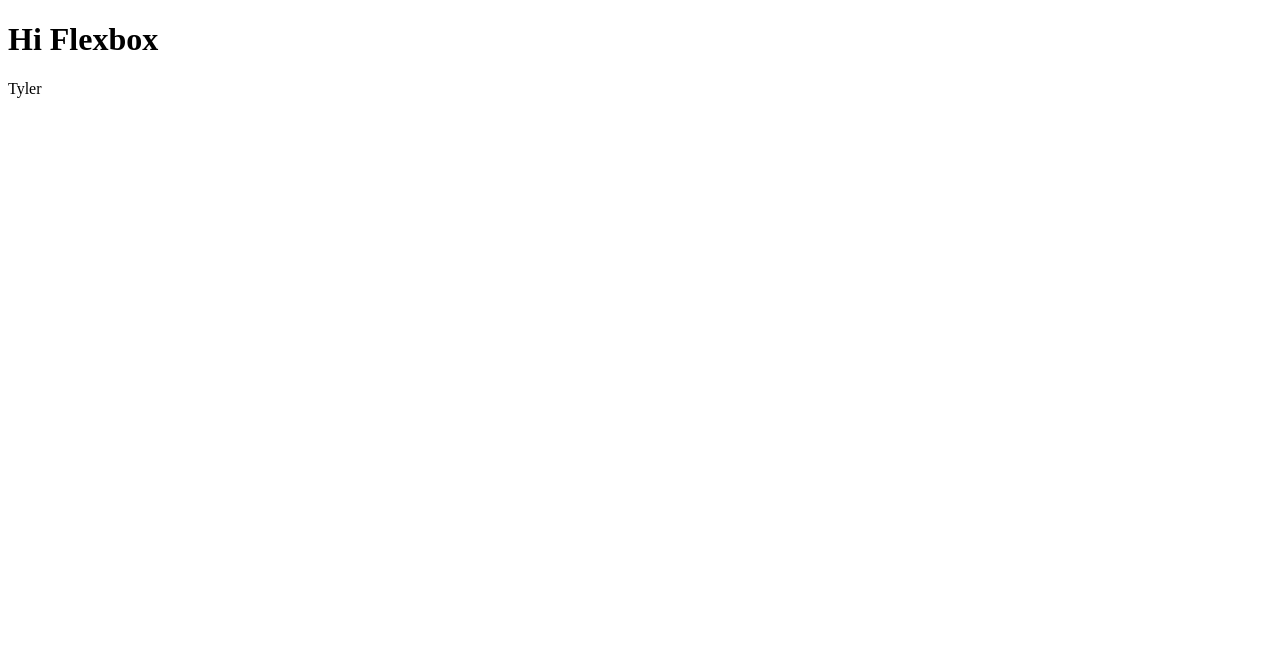
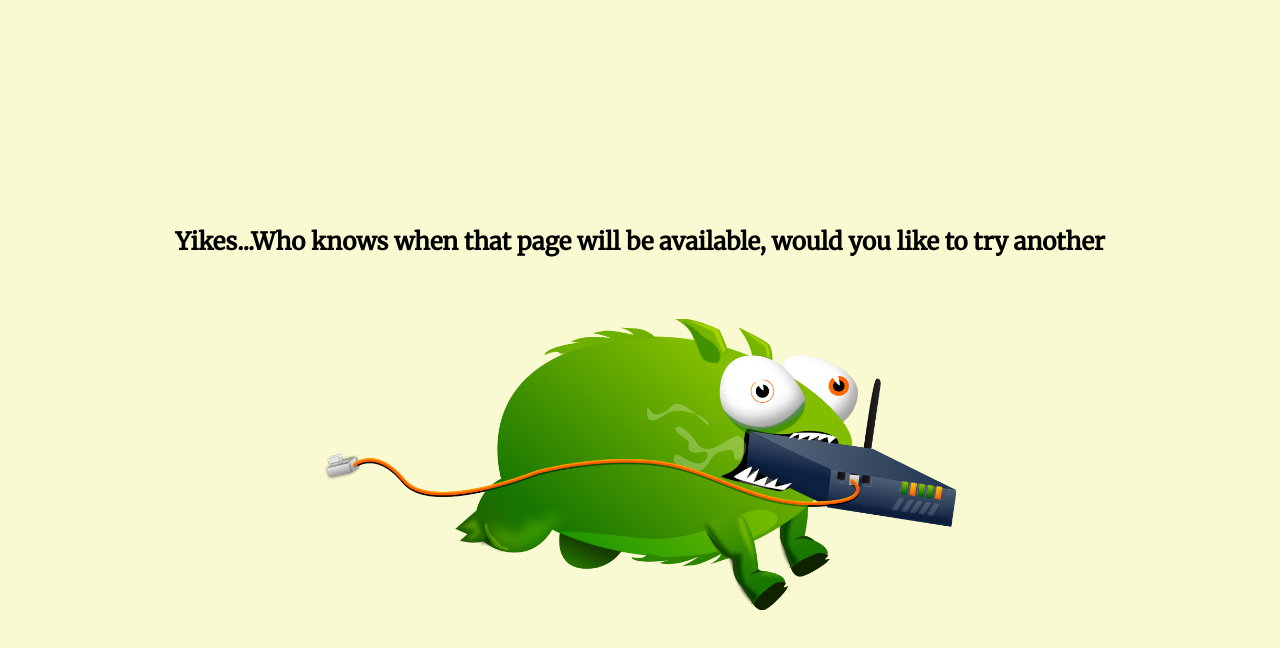
Before and after one commit to Tyler-Gosselin/flexbox-course, a plain HTML site: page index.html in a window 1280 px wide. Drawn offline with Linux system fonts and the light colour scheme.

Commit message:
How to Align Content Vertically and Horizontally on a Page with Flexbox

```diff
--- a/index.html
+++ b/index.html
@@ -3,11 +3,45 @@
   <head>
     <meta charset="UTF-8" />
     <meta name="viewport" content="width=device-width, initial-scale=1.0" />
-    <title>Document</title>
+    <title>Error Page</title>
+    <link rel="preconnect" href="https://fonts.gstatic.com" />
+    <link
+      href="https://fonts.googleapis.com/css2?family=Merriweather&display=swap"
+      rel="stylesheet"
+    />
+
+    <style>
+      body {
+        font-family: "Merriweather", serif;
+        background-color: lightgoldenrodyellow;
+      }
+
+      .error_wrapper {
+        display: flex;
+        justify-content: center;
+        align-items: center;
+        height: 100vh;
+        flex-direction: column;
+      }
+
+      .error_wrapper > .error_heading {
+        margin-bottom: 42px;
+      }
+
+      img {
+        width: 50%;
+      }
+    </style>
   </head>
   <body>
-    <h1>Hi Flexbox</h1>
-
-    <p>Tyler</p>
+    <div class="error_wrapper">
+      <div class="error_heading">
+        <h2>
+          Yikes...Who knows when that page will be available, would you like to
+          try another
+        </h2>
+      </div>
+      <img src="./images/tbot.png" alt="" />
+    </div>
   </body>
 </html>
```
Also changed, not shown: images/tbot.png (added).
